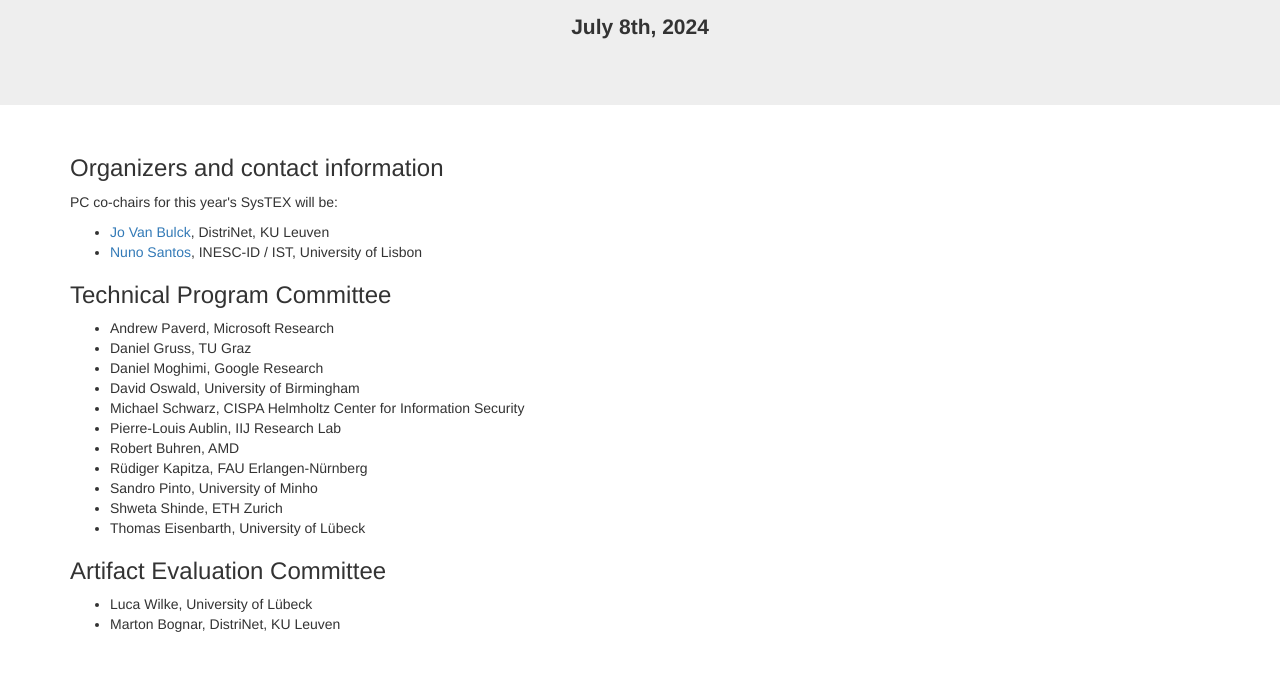
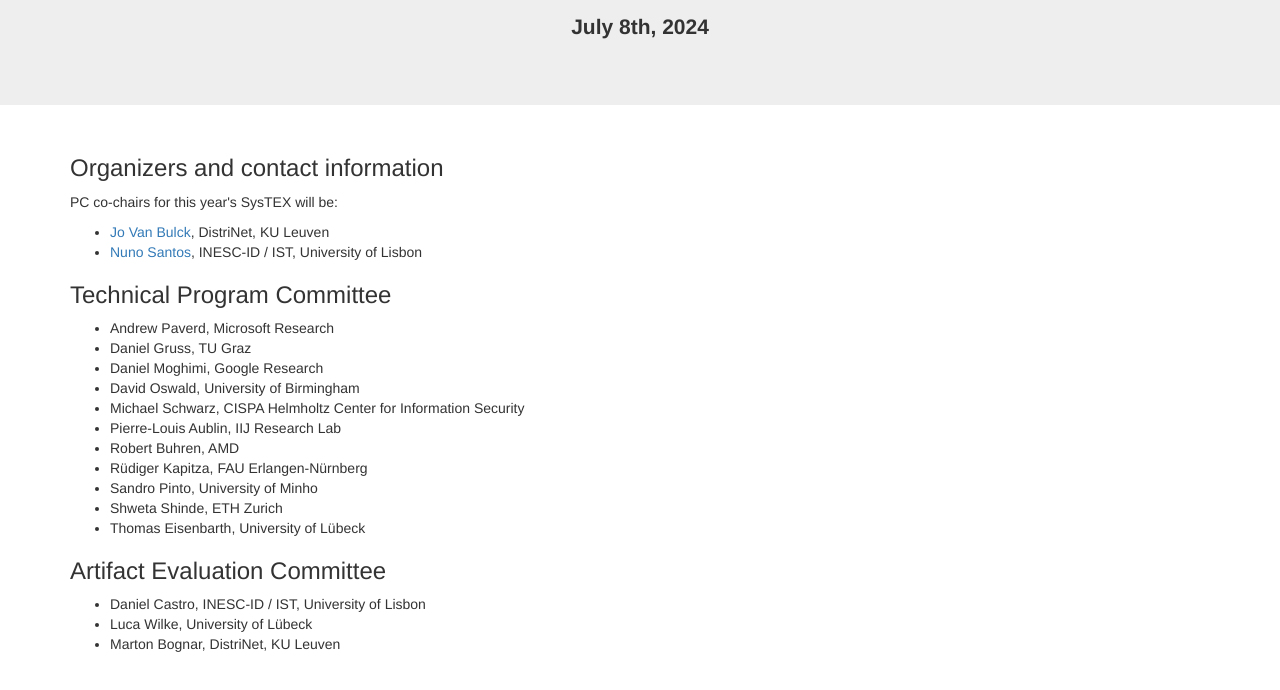
Before and after one commit to systex24/systex24.github.io, a plain HTML site: page committee.html in a window 1280 px wide. Shown: the part 252-942 px from the top of the page. Drawn offline with nearby package versions, Linux system fonts and the light colour scheme.

Commit message:
update aec

```diff
--- a/committee.html
+++ b/committee.html
@@ -73,6 +73,7 @@
         <h3>Artifact Evaluation Committee</h3>
 
         <ul>
+            <li>Daniel Castro, INESC-ID / IST, University of Lisbon</li>
             <li>Luca Wilke, University of Lübeck</li>
             <li>Marton Bognar, DistriNet, KU Leuven</li>
         </ul>
```
